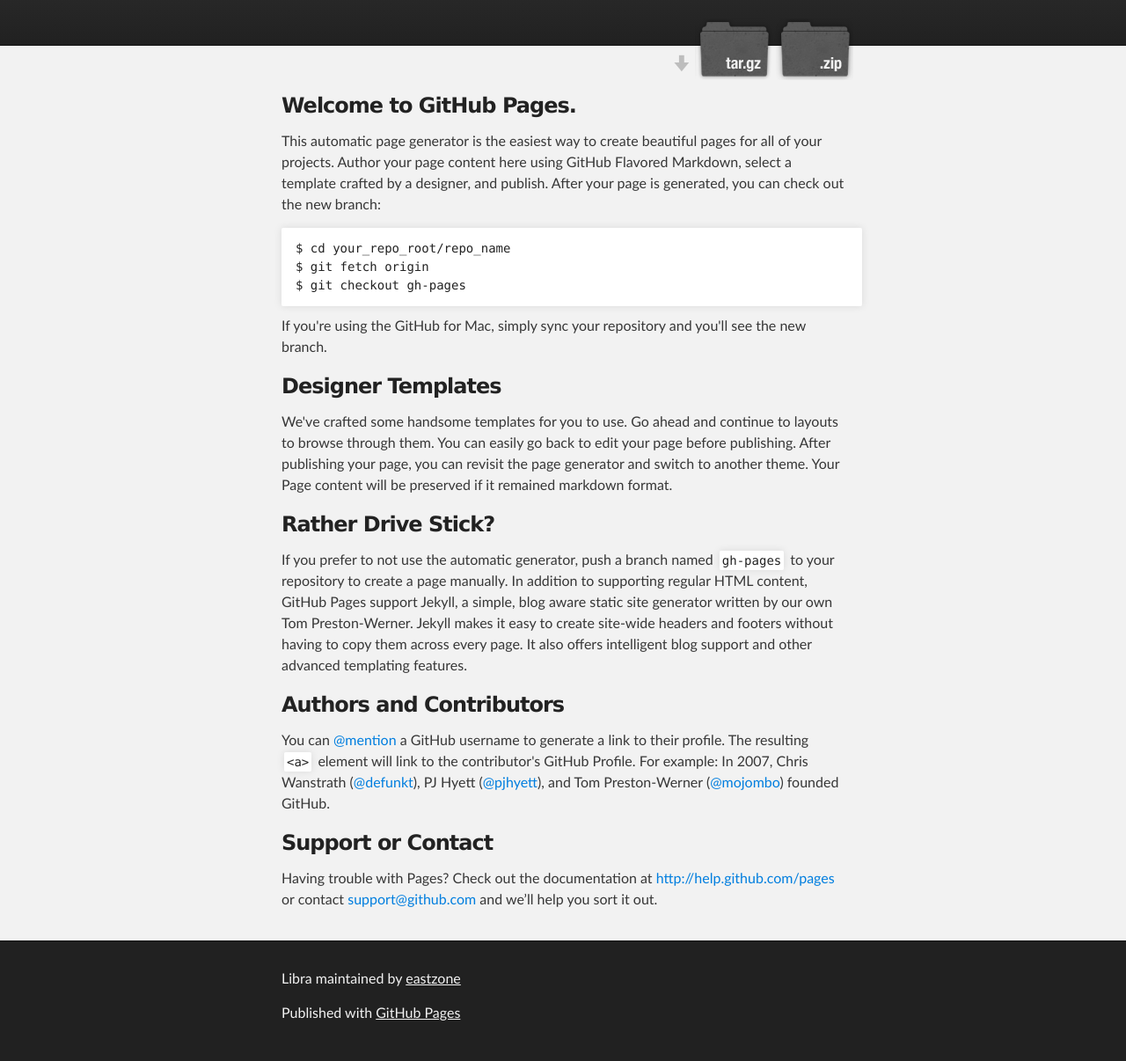
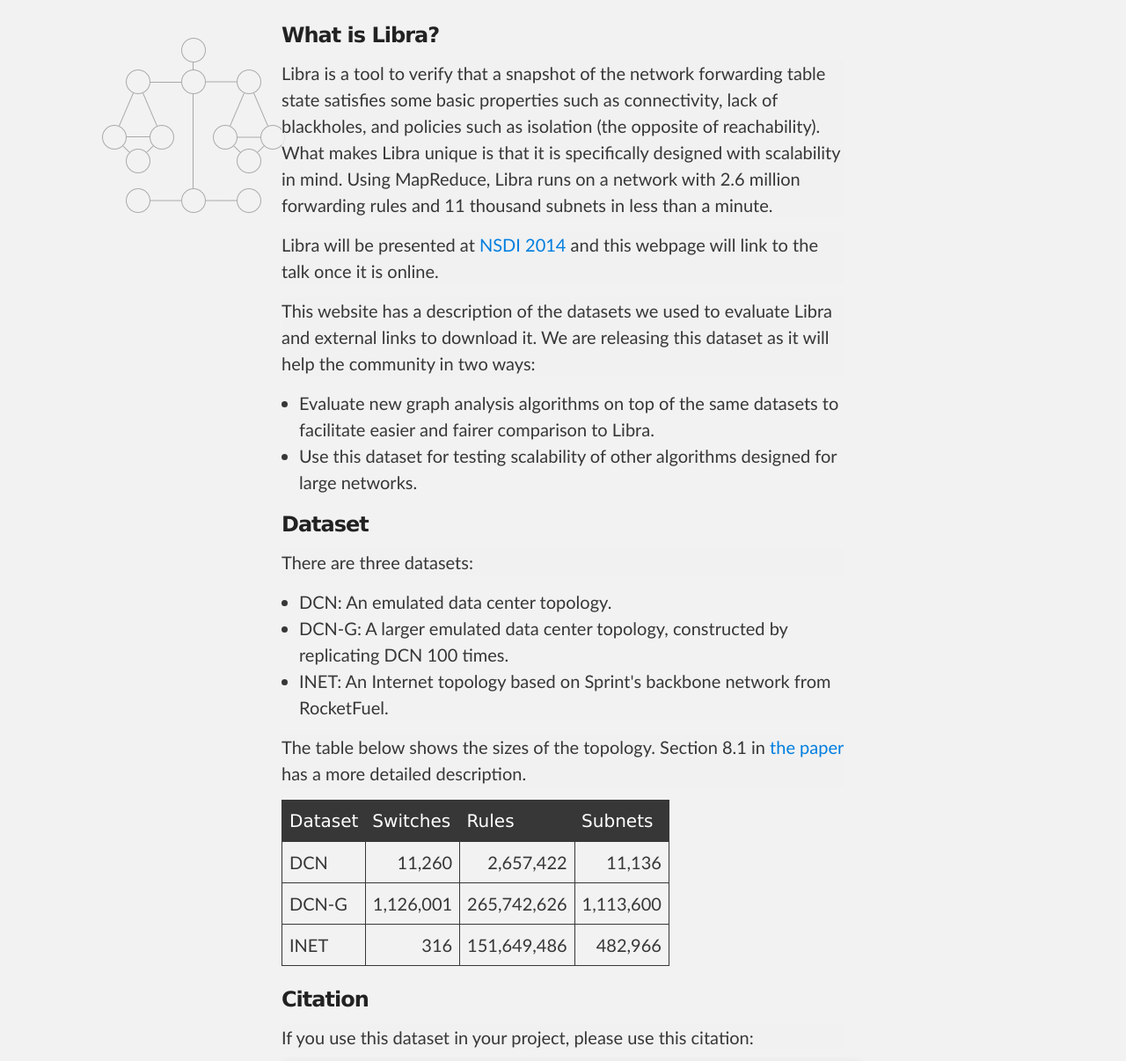
Before and after one commit to eastzone/libra, a plain HTML site: page index.html in a window 1280 px wide. Shown: the part 122-1328 px from the top of the page at 88% size. Drawn offline with Linux system fonts and the light colour scheme.

Commit message:
Placeholder text for the datasets.

```diff
--- a/index.html
+++ b/index.html
@@ -8,7 +8,7 @@
 
     <link rel="stylesheet" type="text/css" media="screen" href="stylesheets/stylesheet.css">
 
-    <title>Libra</title>
+    <title>Libra - Datasets</title>
   </head>
 
   <body>
@@ -16,15 +16,15 @@
     <!-- HEADER -->
     <div id="header_wrap" class="outer">
         <header class="inner">
-          <a id="forkme_banner" href="https://github.com/eastzone/libra">View on GitHub</a>
+	<!-- <a id="forkme_banner" href="https://github.com/eastzone/libra">View on GitHub</a> -->
 
-          <h1 id="project_title">Libra</h1>
-          <h2 id="project_tagline"></h2>
-
+          <h1 id="project_title">Libra - Datasets</h1>
+          <!-- <h2 id="project_tagline"></h2>
             <section id="downloads">
               <a class="zip_download_link" href="https://github.com/eastzone/libra/zipball/master">Download this project as a .zip file</a>
               <a class="tar_download_link" href="https://github.com/eastzone/libra/tarball/master">Download this project as a tar.gz file</a>
             </section>
+	    -->
         </header>
     </div>
 
@@ -32,16 +32,78 @@
     <div id="main_content_wrap" class="outer">
       <section id="main_content" class="inner">
         <h3>
-<a name="welcome-to-github-pages" class="anchor" href="#welcome-to-github-pages"><span class="octicon octicon-link"></span></a>Welcome to GitHub Pages.</h3>
+<a name="welcome-to-github-pages" class="anchor" href="#welcome-to-github-pages"><span class="octicon octicon-link"></span></a>What is Libra?</h3>
 
-<p>This automatic page generator is the easiest way to create beautiful pages for all of your projects. Author your page content here using GitHub Flavored Markdown, select a template crafted by a designer, and publish. After your page is generated, you can check out the new branch:</p>
+<p>Libra is a tool to verify that a snapshot of the network forwarding table state satisfies some basic properties such as connectivity, lack of blackholes, and policies such as isolation (the opposite of reachability).  What makes Libra unique is that it is specifically designed with scalability in mind.  Using MapReduce, Libra runs on a network with 2.6 million forwarding rules and 11 thousand subnets in less than a minute.</p>
 
+<p>Libra will be presented at <a href="https://www.usenix.org/conference/nsdi14/technical-sessions/presentation/zeng">NSDI 2014</a> and this webpage will link to the talk once it is online.</p>
+
+<p>This website has a description of the datasets we used to evaluate Libra and external links to download it.  We are releasing this dataset as it will help the community in two ways:<br/>
+<ul>
+	<li>Evaluate new graph analysis algorithms on top of the same datasets to facilitate easier and fairer comparison to Libra.</li>
+	<li>Use this dataset for testing scalability of other algorithms designed for large networks.</li>
+</ul>
+</p>
+
+<h3>Dataset</h3>
+<p>There are three datasets:
+<ul>
+	<li><b>DCN</b>: An emulated data center topology.</li>
+	<li><b>DCN-G</b>: A larger emulated data center topology, constructed by replicating DCN 100 times.</li>
+	<li><b>INET</b>: An Internet topology based on Sprint's backbone network from RocketFuel.</li>
+</ul>
+</p>
+
+<p>
+The table below shows the sizes of the topology.  Section 8.1 in <a href="#TODO">the paper</a> has a more detailed description.
+
+<table>
+	<thead>
+	<tr>
+		<th>Dataset</th>
+		<th>Switches</th>
+		<th>Rules</th>
+		<th>Subnets</th>
+	</tr>
+	</thead>
+
+	<tr>
+		<td>DCN</td>
+		<td align=right>11,260</td>
+		<td align=right>2,657,422</td>
+		<td align=right>11,136</td>
+	</tr>
+
+	<tr>
+		<td>DCN-G</td>
+		<td align=right>1,126,001</td>
+		<td align=right>265,742,626</td>
+		<td align=right>1,113,600</td>
+	</tr>
+
+	<tr>
+		<td>INET</td>
+		<td align=right>316</td>
+		<td align=right>151,649,486</td>
+		<td align=right>482,966</td>
+	</tr>
+</table>
+</p>
+
+<h3>Citation</h3>
+<p>If you use this dataset in your project, please use this citation:
+<pre>
+@inproceedings {
+
+}
+</pre>
+</p>
+
+<!--
 <pre><code>$ cd your_repo_root/repo_name
 $ git fetch origin
 $ git checkout gh-pages
 </code></pre>
-
-<p>If you're using the GitHub for Mac, simply sync your repository and you'll see the new branch.</p>
 
 <h3>
 <a name="designer-templates" class="anchor" href="#designer-templates"><span class="octicon octicon-link"></span></a>Designer Templates</h3>
@@ -62,13 +124,15 @@
 <a name="support-or-contact" class="anchor" href="#support-or-contact"><span class="octicon octicon-link"></span></a>Support or Contact</h3>
 
 <p>Having trouble with Pages? Check out the documentation at <a href="http://help.github.com/pages">http://help.github.com/pages</a> or contact <a href="mailto:support@github.com">support@github.com</a> and we’ll help you sort it out.</p>
+-->
+
       </section>
     </div>
 
     <!-- FOOTER  -->
     <div id="footer_wrap" class="outer">
       <footer class="inner">
-        <p class="copyright">Libra maintained by <a href="https://github.com/eastzone">eastzone</a></p>
+      <p class="copyright">Libra datasets website maintained by <a href="https://github.com/eastzone">James Zeng</a> and <a href="https://github.com/jvimal">Vimal</a></p>
         <p>Published with <a href="http://pages.github.com">GitHub Pages</a></p>
       </footer>
     </div>
--- a/stylesheets/stylesheet.css
+++ b/stylesheets/stylesheet.css
@@ -36,7 +36,7 @@
 }
 
 ol, ul {
-  list-style: none;
+  xlist-style: none;
 }
 
 table {
@@ -52,7 +52,7 @@
   box-sizing: border-box;
   color:#373737;
   background: #212121;
-  font-size: 16px;
+  font-size: 20px;
   font-family: 'Myriad Pro', Calibri, Helvetica, Arial, sans-serif;
   line-height: 1.5;
   -webkit-font-smoothing: antialiased;
@@ -69,6 +69,7 @@
 h1 {
   font-size: 36px;
   font-weight: 700;
+  padding-top: 10px;
 }
 
 h2 {
@@ -201,7 +202,7 @@
 }
 
 ul {
-  list-style: inside;
+  xlist-style: inside;
   padding-left: 20px;
 }
 
@@ -239,13 +240,13 @@
 
 th {
   font-family: 'Lucida Grande', 'Helvetica Neue', Helvetica, Arial, sans-serif;
-  padding: 10px;
+  padding: 8px;
   background: #373737;
   color: #fff;
  }
 
 td {
-  padding: 10px;
+  padding: 8px;
   border: 1px solid #373737;
  }
 
@@ -294,7 +295,7 @@
 }
 
 #header_wrap .inner {
-  padding: 50px 10px 30px 10px;
+  padding: 10px 10px 10px 10px;
 }
 
 #project_title {
@@ -353,13 +354,20 @@
 }
 
 #main_content_wrap {
-  background: #f2f2f2;
   border-top: 1px solid #111;
   border-bottom: 1px solid #111;
+  background: url(../images/libra-logo.png);
+  background-position: 10% 60px;
+  background-repeat: no-repeat;
+  background-color: #f2f2f2;
 }
 
 #main_content {
   padding-top: 40px;
+}
+
+#main_content p {
+  background-color: rgba(242,242,242,0.8);
 }
 
 #footer_wrap {
```
Also changed, not shown: images/libra-logo.png (added).
